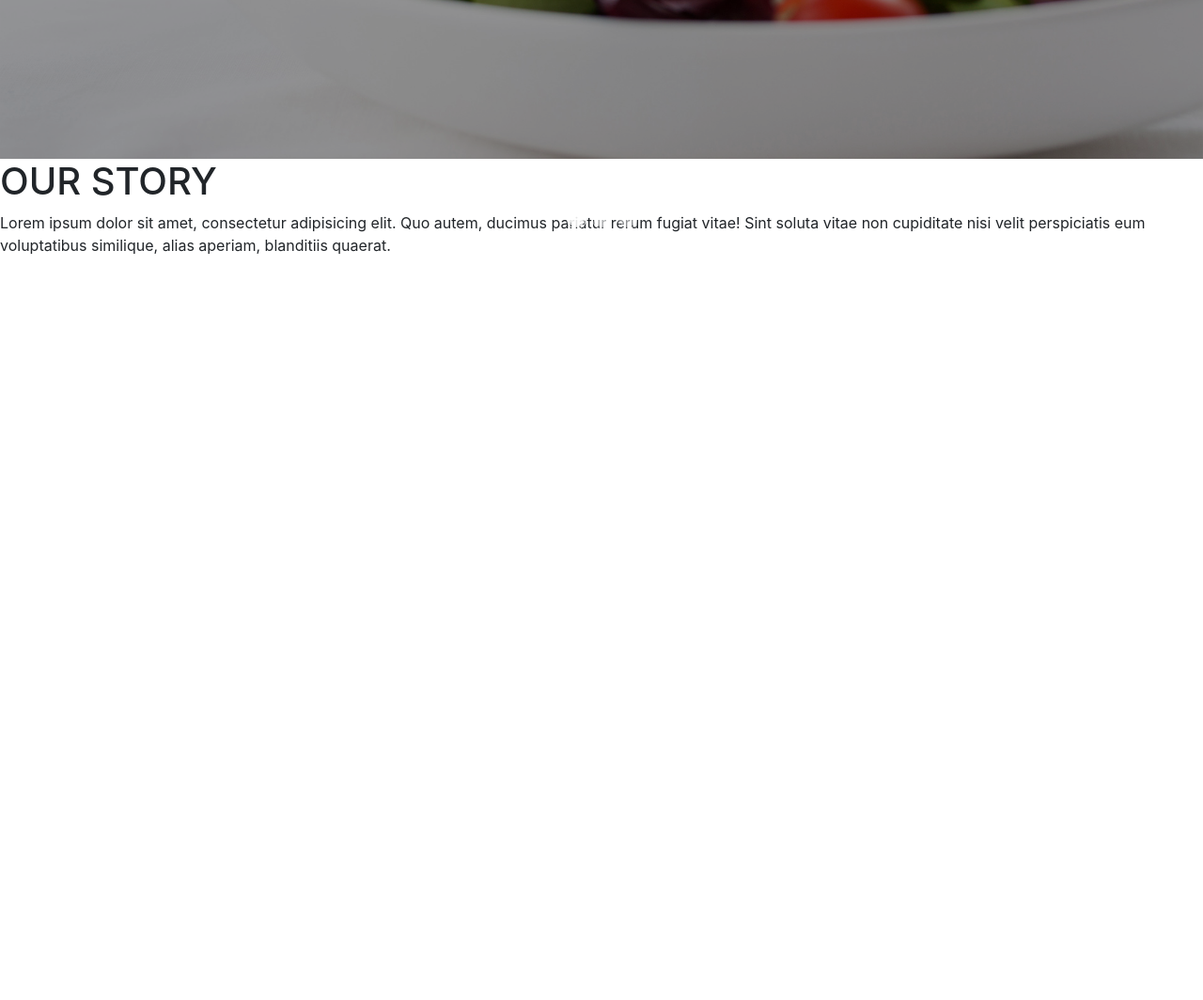
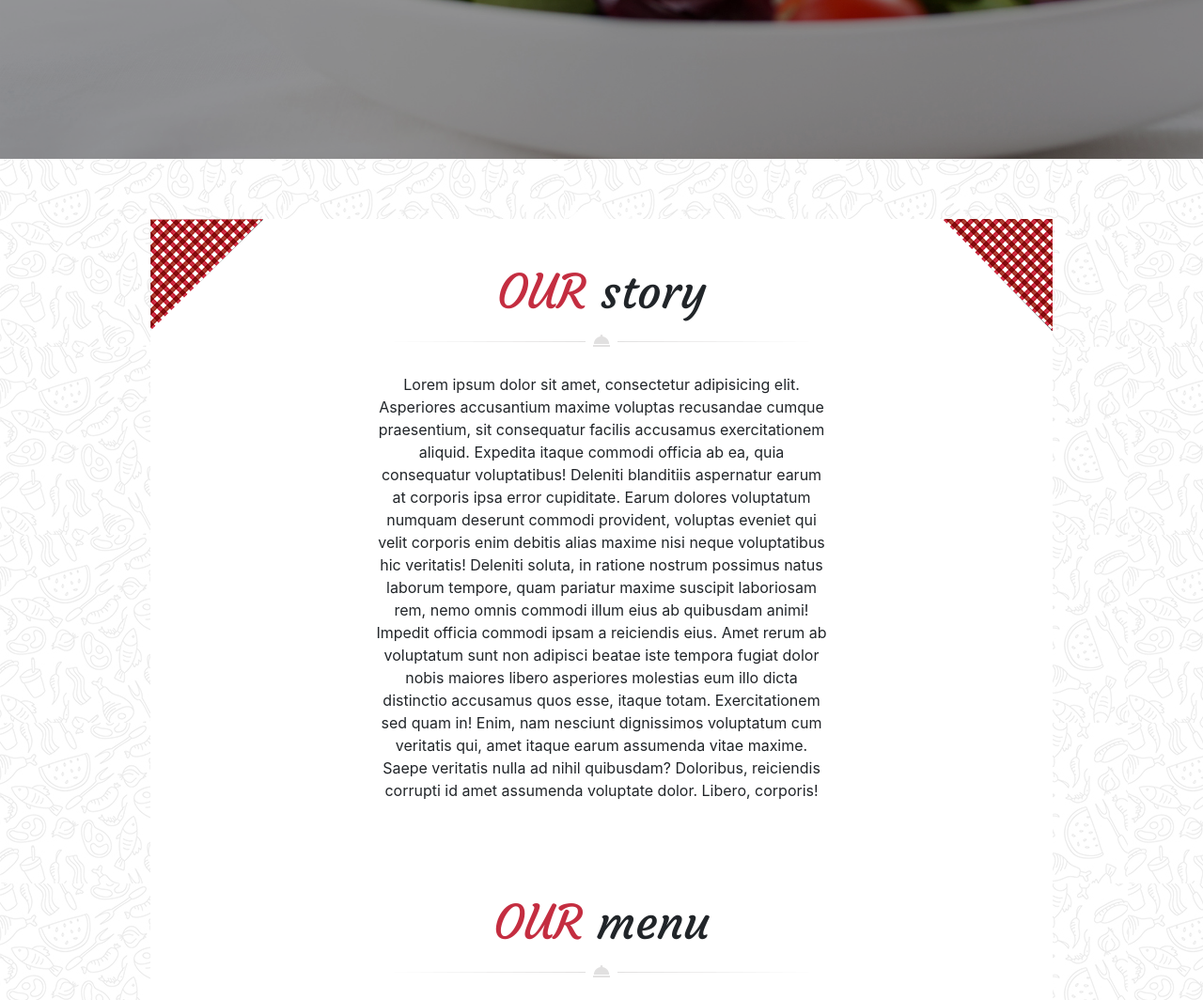
Before and after one commit to FannyHunin/siteDuChef, a website: page index.html in a window 1280 px wide. Shown: the part 631-1695 px from the top of the page at 94% size. Before the commit the page ends 920 px from the top, so only its background shows below. Drawn offline with nearby package versions, Linux system fonts and the light colour scheme.

Commit message:
partie about finie

```diff
--- a/index.html
+++ b/index.html
@@ -103,10 +103,71 @@
 
     <!-- section about -->
     <section id="sectionAbout">
-        <div>
-            <h1>OUR STORY</h1>
-            <p>Lorem ipsum dolor sit amet, consectetur adipisicing elit. Quo autem, ducimus pariatur rerum fugiat vitae! Sint soluta vitae non cupiditate nisi velit perspiciatis eum voluptatibus similique, alias aperiam, blanditiis quaerat.</p>
+        <div id="ourStory">
+            <div class="borders">
+                <img src="./public/images/box-left-top.png" alt="">
+                <img src="./public/images/box-right-top.png" alt="">
             </div>
+            <div class="text">
+                <h1><span>OUR</span> story</h1>
+                <img src="./public/images/decoration_line.png" alt="">
+                <p>Lorem ipsum dolor sit amet, consectetur adipisicing elit. Asperiores accusantium maxime voluptas
+                    recusandae cumque praesentium, sit consequatur facilis accusamus exercitationem aliquid. Expedita
+                    itaque commodi officia ab ea, quia consequatur voluptatibus!
+                    Deleniti blanditiis aspernatur earum at corporis ipsa error cupiditate. Earum dolores voluptatum
+                    numquam deserunt commodi provident, voluptas eveniet qui velit corporis enim debitis alias maxime
+                    nisi neque voluptatibus hic veritatis!
+                    Deleniti soluta, in ratione nostrum possimus natus laborum tempore, quam pariatur maxime suscipit
+                    laboriosam rem, nemo omnis commodi illum eius ab quibusdam animi! Impedit officia commodi ipsam a
+                    reiciendis eius.
+                    Amet rerum ab voluptatum sunt non adipisci beatae iste tempora fugiat dolor nobis maiores libero
+                    asperiores molestias eum illo dicta distinctio accusamus quos esse, itaque totam. Exercitationem sed
+                    quam in!
+                    Enim, nam nesciunt dignissimos voluptatum cum veritatis qui, amet itaque earum assumenda vitae
+                    maxime. Saepe veritatis nulla ad nihil quibusdam? Doloribus, reiciendis corrupti id amet assumenda
+                    voluptate dolor. Libero, corporis!</p>
+            </div>
+        </div>
+    </section>
+
+    <!-- section menu -->
+    <section id="sectionMenu">
+        <div id="ourMenu">
+            <div class="text">
+                <br>
+                <h1><span>OUR</span> menu</h1>
+                <img src="./public/images/decoration_line.png" alt="">
+                <div id="tabMenu">
+                    <div class="container-fluid">
+                        <div class="row">
+                            <div class="col-3">
+
+                                <h4>
+
+                                </h4>
+                            </div>
+                            <div class="col-3">
+                                <h4>
+
+                                </h4>
+                            </div>
+                            <div class="col-3">
+                                <h4>
+
+                                </h4>
+                            </div>
+                            <div class="col-3">
+                                <h4>
+
+                                </h4>
+                            </div>
+                        </div>
+                    </div>
+                </div>
+            </div>
+        </div>
+
+
     </section>
 
 
--- /dev/null
+++ b/src/scss/modules/_sectionAbout.scss
@@ -0,0 +1,35 @@
+#sectionAbout{
+    background-image: url("../../../public/images/main_bg.jpg");
+    display: flex;
+    justify-content: center;
+    #ourStory{
+        margin-top: 5%;
+        background-color: white;
+        width: 75%;
+        display: flex;
+        justify-content: center;
+        align-items: center;
+        flex-direction: column;
+        .borders{
+           width: 100%;
+           display: flex;
+           justify-content: space-between;
+        }
+        .text{
+            width: 50%;
+            text-align: center;
+            position: relative;
+            top: -10%;
+            h1{
+                font-size: 50px;
+                font-family: 'Courgette', cursive;
+                span{
+                    color: #C42D40;
+                }
+            }
+            p{
+                margin-top: 5%
+            }
+        }
+    }
+}
--- /dev/null
+++ b/src/scss/modules/_sectionMenu.scss
@@ -0,0 +1,27 @@
+#sectionMenu{
+    background-image: url("../../../public/images/main_bg.jpg");
+    display: flex;
+    justify-content: center;
+    #ourMenu{
+        background-color: white;
+        width: 75%;
+        display: flex;
+        justify-content: center;
+        align-items: center;
+        flex-direction: column;
+        .text{
+            width: 50%;
+            text-align: center;
+            position: relative;
+            top: -10%;
+            h1{
+                font-size: 50px;
+                font-family: 'Courgette', cursive;
+                span{
+                    color: #C42D40;
+                }
+            }
+        }
+    }
+
+}
--- a/src/scss/modules/style.scss
+++ b/src/scss/modules/style.scss
@@ -1,2 +1,4 @@
 @import "./header+navbar";
 @import "./headerCarousel";
+@import "./sectionAbout";
+@import "./sectionMenu";
```
Also changed, not shown: public/css/app.css, 1 other file. Lines whose indentation alone changed are shown as unchanged.
